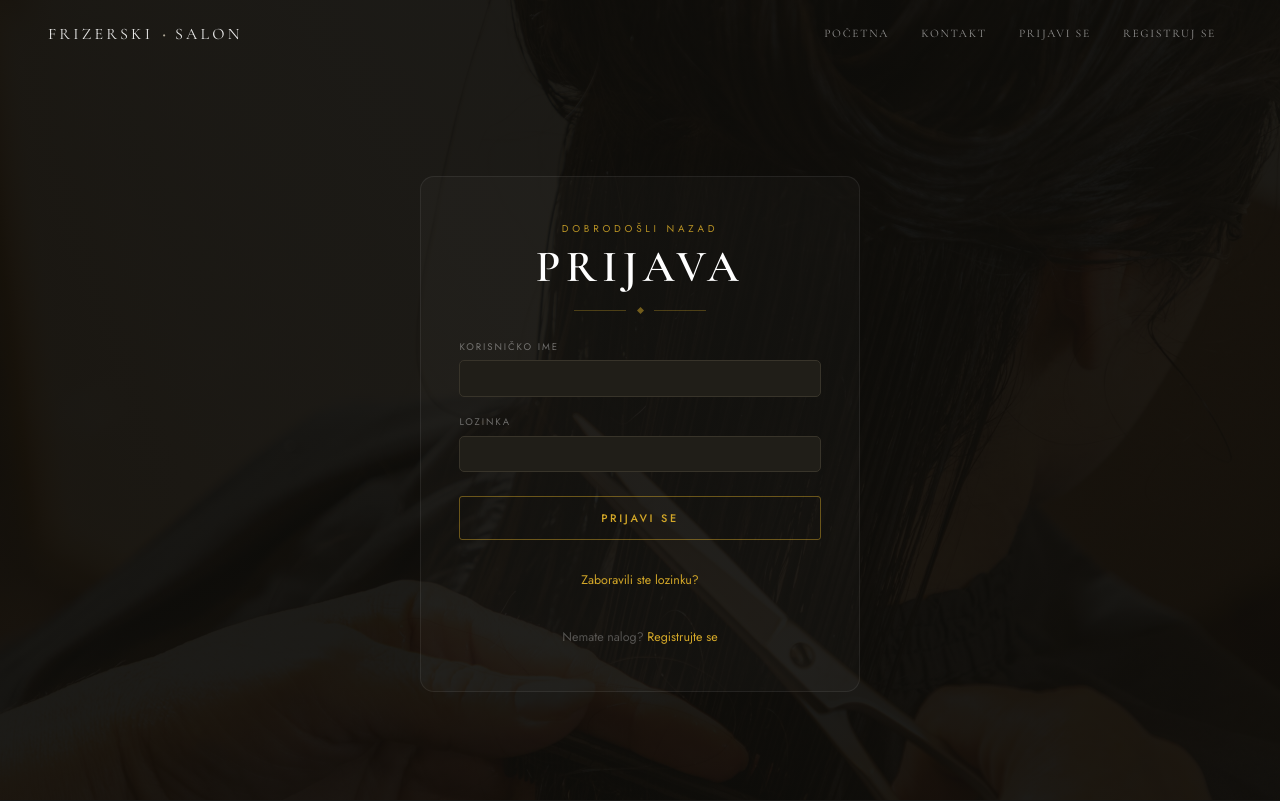
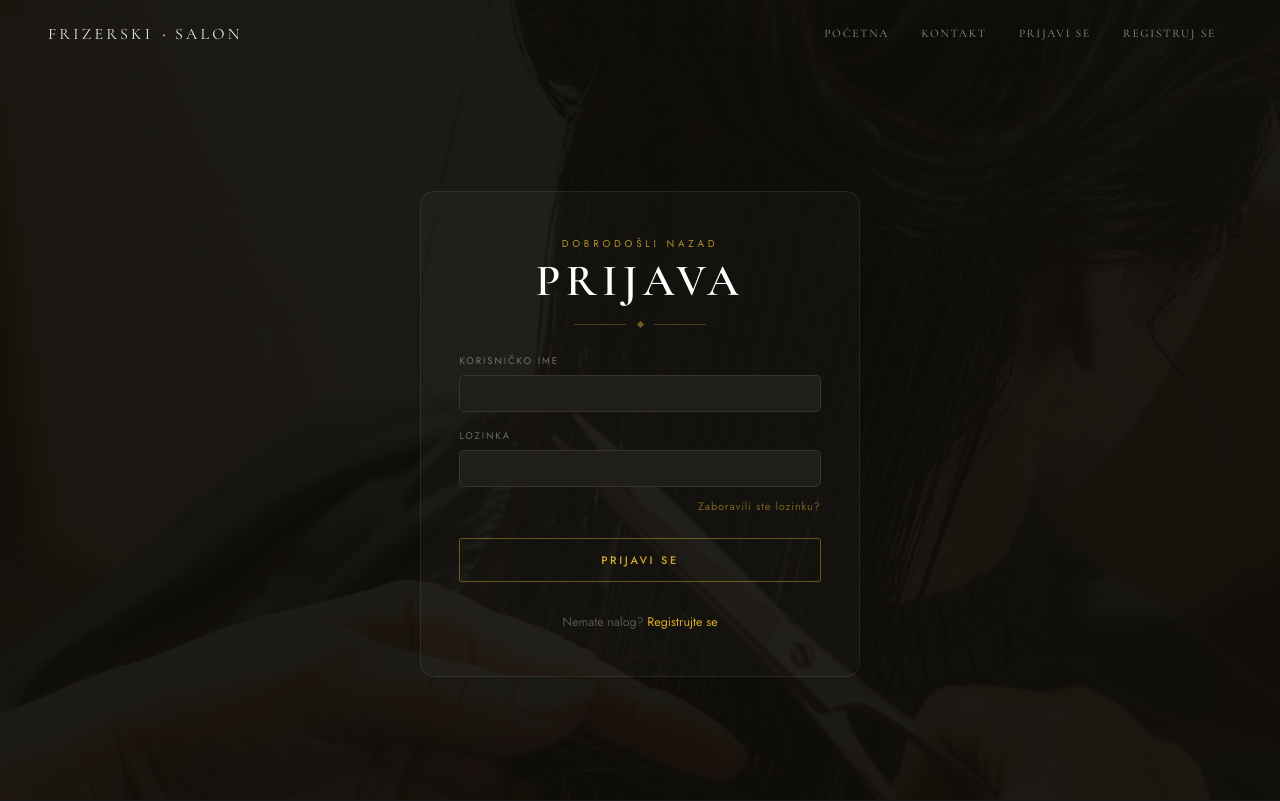
Before and after one commit to jelickatarina/FrizerskiSalonPHP, a PHP site: page /prijava.php in a window 1280 px wide. Shown: the top 801 px of the page. Run offline with PHP 8.4, Linux system fonts and the light colour scheme.

Commit message:
Move forgot-password link below password field, right-aligned
https://claude.ai/code/session_01CTVWq5DvAT9J9FVc3oFi5A

```diff
--- a/mojstil.css
+++ b/mojstil.css
@@ -1254,6 +1254,19 @@ body.kontakt-page {
     border-color: rgba(212,168,40,0.5);
     background: rgba(255,255,255,0.06);
 }
+
+.ct-forgot {
+    display: block;
+    text-align: right;
+    font-family: 'Jost', sans-serif;
+    font-size: 0.68rem;
+    letter-spacing: 0.08em;
+    color: rgba(212,168,40,0.55);
+    text-decoration: none;
+    margin-top: 0.3rem;
+    transition: color 0.2s;
+}
+.ct-forgot:hover { color: #d4a828; }
 
 .ct-field select {
     background: rgba(255,255,255,0.04);
--- a/prijava.php
+++ b/prijava.php
@@ -76,13 +76,11 @@ require_once 'sesija.php';
       <div class="ct-field">
         <label for="lozinka">Lozinka</label>
         <input type="password" id="lozinka" name="lozinka" autocomplete="current-password">
+        <a href="zaboravljena_lozinka.php" class="ct-forgot">Zaboravili ste lozinku?</a>
       </div>
       <button type="submit" class="auth-btn">Prijavi se</button>
     </form>
 
-    <p class="auth-switch">
-      <a href="zaboravljena_lozinka.php">Zaboravili ste lozinku?</a>
-    </p>
     <p class="auth-switch">
       Nemate nalog? <a href="registracija.php">Registrujte se</a>
     </p>
```
